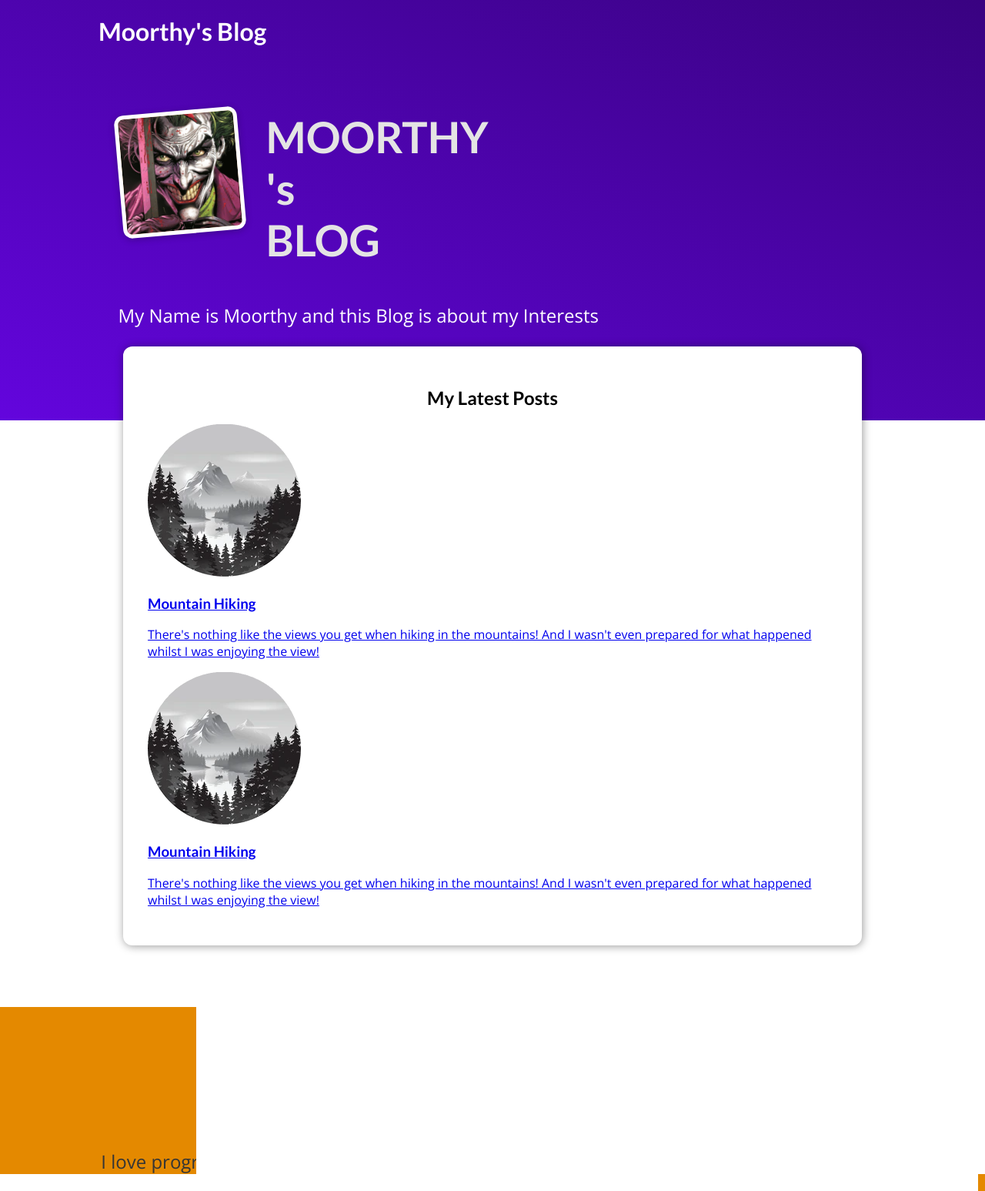
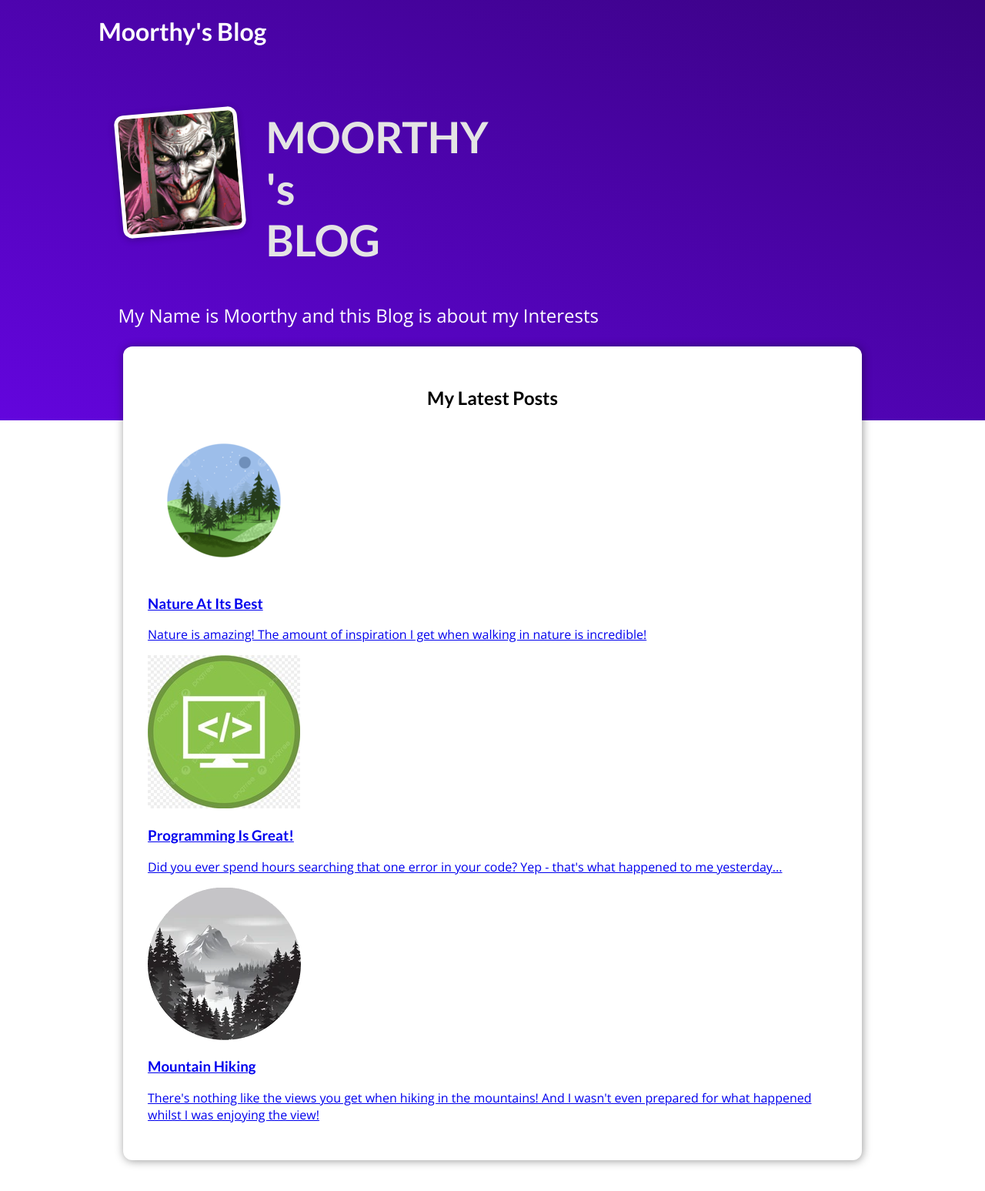
Before and after one commit to ananth290903/DJANGO-BLOGS, a Django app: page / in a window 1280 px wide. Shown: the top 1547 px of the page at 77% size. Run offline with Django 4.2, Linux system fonts and the light colour scheme.

Commit message:
second commit

```diff
--- a/blog/templates/blog/includes/post.html
+++ b/blog/templates/blog/includes/post.html
@@ -3,13 +3,11 @@
 <li>
   <article class="post">
     <a href="{% url "post-detail-page" "the-mountains" %}">
-      <img src="{% static "blog/images/mountain.png" %}" alt="Mountain Hiking">
+      <img src="{% static 'blog/images/'|add:post.image %}" alt="{{post.title}}">
       <div class="post__content">
-        <h3>Mountain Hiking</h3>
+        <h3>{{post.title}}</h3>
         <p>
-          There's nothing like the views you get when hiking in the mountains!
-          And I wasn't even prepared for what happened whilst I was enjoying the
-          view!
+          {{post.excerpt}}
         </p>
       </div>
     </a>
--- a/blog/views.py
+++ b/blog/views.py
@@ -5,7 +5,7 @@
 all_posts=[
         {
         "slug":"hike-in-the-mountains",
-       "images":"mountain.jpeg",
+       "image":"mountain.png",
        "author":"Maxmillian",
        "date":date(2024,7,7),
        "title":"Mountain Hiking",
@@ -27,11 +27,33 @@
 
         {
         "slug": "into-the-woods",
-        "image": "woods.jpg",
+        "image": "woods.png",
         "author": "Maximilian",
         "date": date(2020, 8, 5),
         "title": "Nature At Its Best",
         "excerpt": "Nature is amazing! The amount of inspiration I get when walking in nature is incredible!",
+        "content": """
+          Lorem ipsum dolor sit amet consectetur adipisicing elit. Officiis nobis
+          aperiam est praesentium, quos iste consequuntur omnis exercitationem quam
+          velit labore vero culpa ad mollitia? Quis architecto ipsam nemo. Odio.
+
+          Lorem ipsum dolor sit amet consectetur adipisicing elit. Officiis nobis
+          aperiam est praesentium, quos iste consequuntur omnis exercitationem quam
+          velit labore vero culpa ad mollitia? Quis architecto ipsam nemo. Odio.
+
+          Lorem ipsum dolor sit amet consectetur adipisicing elit. Officiis nobis
+          aperiam est praesentium, quos iste consequuntur omnis exercitationem quam
+          velit labore vero culpa ad mollitia? Quis architecto ipsam nemo. Odio.
+        """
+    },
+
+     {
+        "slug": "programming-is-fun",
+        "image": "coding.jpg",
+        "author": "Maximilian",
+        "date": date(2022, 3, 10),
+        "title": "Programming Is Great!",
+        "excerpt": "Did you ever spend hours searching that one error in your code? Yep - that's what happened to me yesterday...",
         "content": """
           Lorem ipsum dolor sit amet consectetur adipisicing elit. Officiis nobis
           aperiam est praesentium, quos iste consequuntur omnis exercitationem quam
```
Also changed, not shown: blog/static/blog/images/coding.jpg (added), blog/static/blog/images/woods.png (added).
